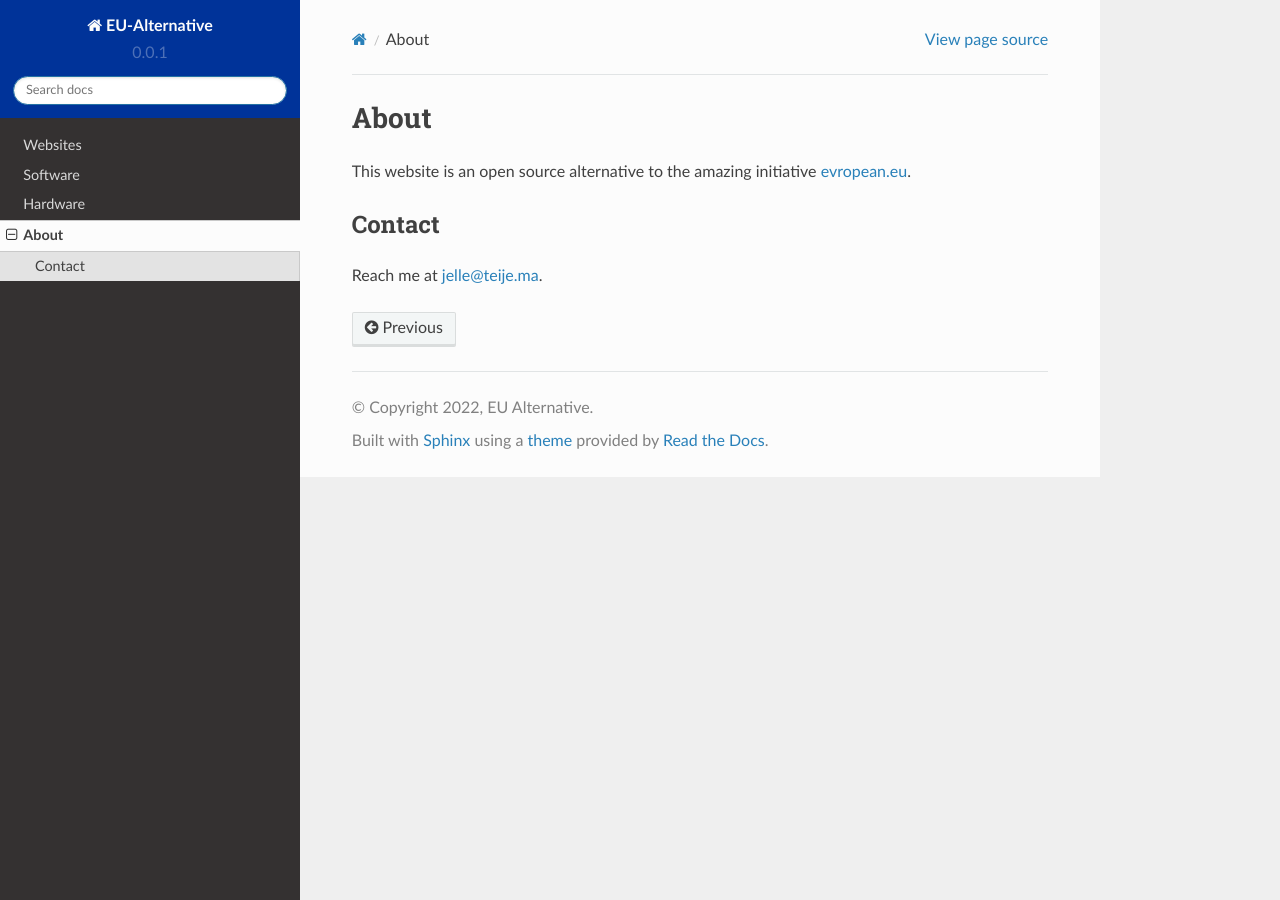
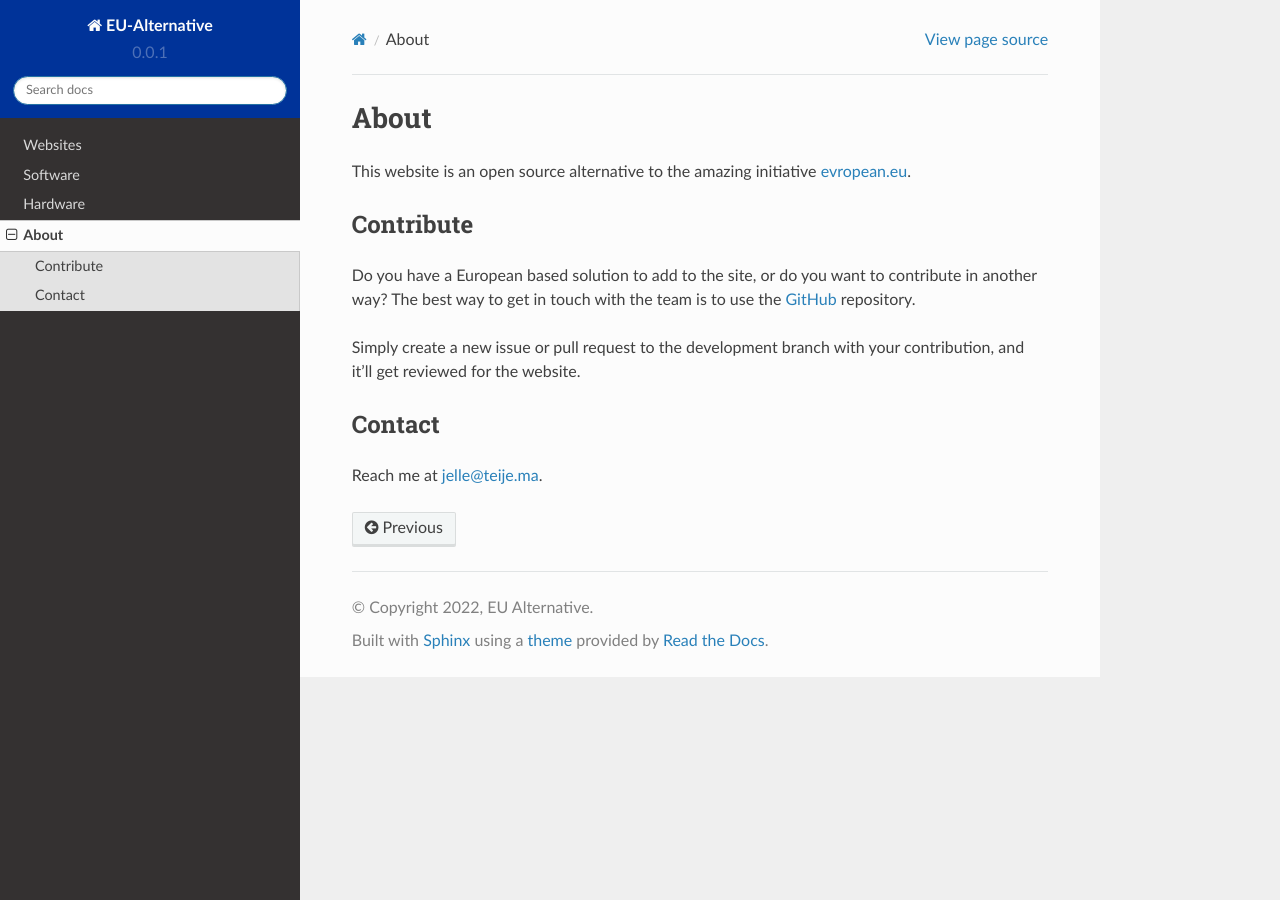
Before and after one commit to jteijema/EU-Alternative, a Sphinx documentation site: the page built from docs/source/about.rst, in a window 1280 px wide. Built offline with Sphinx 7.4.7 and the Read the Docs theme 2.0.0, drawn with Linux system fonts in a browser that asks for light colours.

Commit message:
Update about.rst

```diff
--- a/docs/source/about.rst
+++ b/docs/source/about.rst
@@ -4,6 +4,17 @@ About
 This website is an open source alternative to the amazing initiative `evropean.eu
 <https://www.evropean.eu/>`__.
 
+
+Contribute
+----------
+Do you have a European based solution to add to the site, or do you want to
+contribute in another way? The best way to get in touch with the team is to use
+the `GitHub <https://github.com/JTeijema/EU-Alternative-Website>`__ repository.
+
+Simply create a new issue or pull request to the development branch with your
+contribution, and it'll get reviewed for the website.
+
+
 Contact
 -------
 Reach me at jelle@teije.ma.
```
